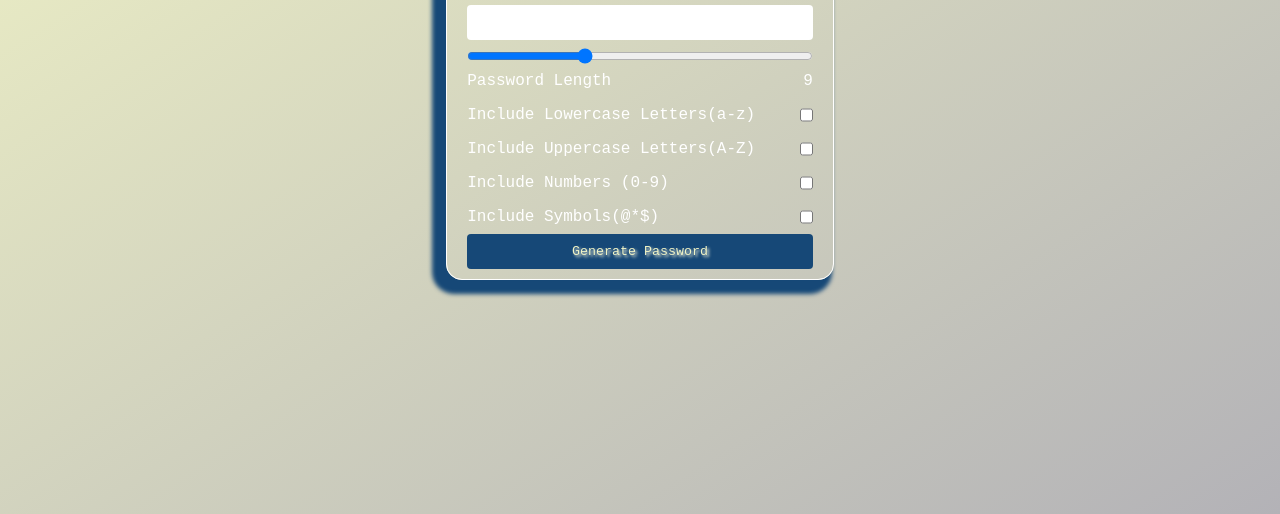
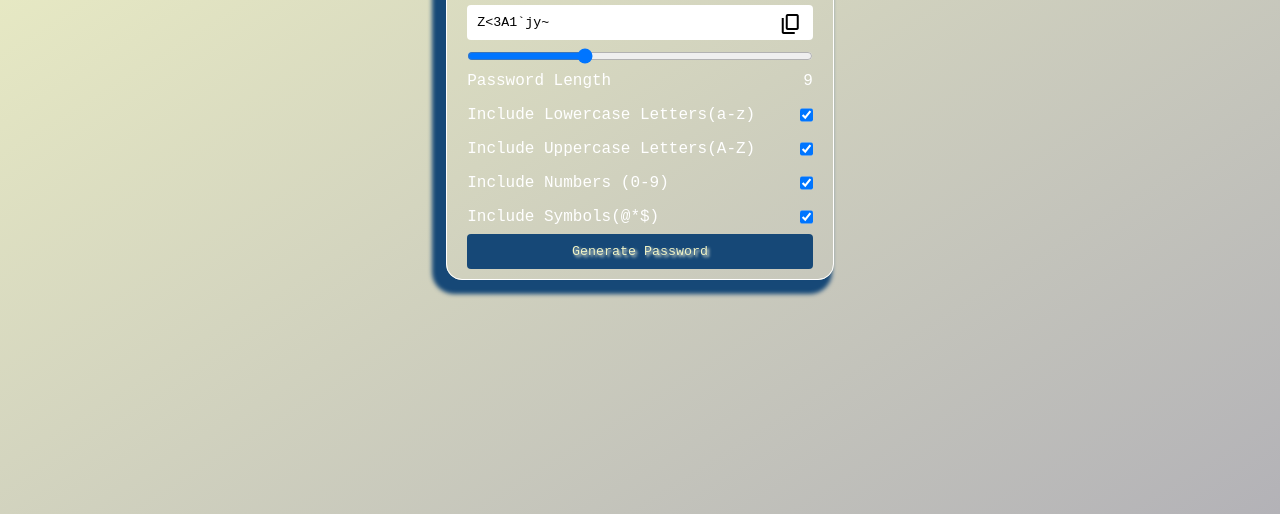
Before and after one commit to GstarOR/my-first-calc-with-JS, a plain HTML site: page learning/gen.html in a window 1280 px wide. Both pictures are taken after typing "Sample" into the empty fields and a click on the button "Generate Password". Shown: the part 286-800 px from the top of the page. Drawn offline with nearby package versions, Linux system fonts and the light colour scheme.

Commit message:
my first calc P

```diff
--- a/learning/gen.css
+++ b/learning/gen.css
@@ -31,7 +31,16 @@ body{
 .inputBox{
     display: flex;
     flex-direction: column;
+    position: relative;
 
+
+}
+.inputBox span{
+    position: absolute;
+    right: 10px;
+    top: 50%;
+    transform: translateY(-10px);
+    cursor: pointer;
 }
 .inp{
     padding: 10px;
--- a/learning/gen.html
+++ b/learning/gen.html
@@ -3,6 +3,7 @@
   <head>
     <title>Password Generator</title>
     <link rel="stylesheet" href="gen.css" />
+    <link href="https://fonts.googleapis.com/css2?family=Material+Symbols+Outlined" rel="stylesheet" />
     <meta />
     <meta http-equiv="Content-Type" content="text/html;charset=UTF-8" />
   </head>
@@ -12,27 +13,30 @@
 
       <div class="inputBox" >
         <input type="text" class="inp" id="passBox" />
-        <input type="range" min="1" max="25" value="9" id="inputslider"/>
+        <span class="material-symbols-outlined" id="copytext">
+          content_copy
+        </span>
       </div>
+      <input type="range" min="1" max="25" value="9" id="inputslider"/>
       <div class="divLetters">
         <p>Password Length</p>
         <span id="slidervalue"></span>
       </div>
       <div class="divLetters">
         <label for="lowercase">Include Lowercase Letters(a-z)</label>
-        <input type="checkbox" class="lowC" id="lowercase" />
+        <input type="checkbox" class="lowC" id="lowercase" checked />
       </div>
       <div class="divLetters">
         <label for="">Include Uppercase Letters(A-Z)</label>
-        <input type="checkbox" class="lowC" id="uppercase"/>
+        <input type="checkbox" class="lowC" id="uppercase" checked/>
       </div>
       <div class="divLetters">
         <label for="">Include Numbers (0-9)</label>
-        <input type="checkbox" class="lowC" id="numbers"/>
+        <input type="checkbox" class="lowC" id="numbers" checked/>
       </div>
       <div class="divLetters">
         <label for="symbols">Include Symbols(@*$)</label>
-        <input type="checkbox" class="lowC" id="symbols"/>
+        <input type="checkbox" class="lowC" id="symbols" checked/>
       </div>
       <button class="btn" id="genBtn">Generate Password</button>
     </div>
--- a/learning/gen.js
+++ b/learning/gen.js
@@ -6,6 +6,8 @@ let upperCase = document.getElementById('uppercase');
 let numbers = document.getElementById('numbers');
 let symbols = document.getElementById('symbols');
 let genBtn = document.getElementById('genBtn');
+let copyText = document.getElementById('copytext');
+console.log(copyText);
 
 //show the initial value of the slider.
 sliderValue.innerHTML = inputSlider.value;
@@ -37,9 +39,27 @@ function generatePassword() {
 
 
     if (allChars.length === 0) {
-        return "";
+        return genPassword;
     }
+    let i = 1;
+    while (i <= inputSlider.value) {
+        genPassword += allChars.charAt(Math.floor(Math.random() * allChars.length));
+        i++;
+    }
+    //genPassword = allChars.charAt(Math.floor(Math.random() * allChars.length));
+    return genPassword;
+}
 
-    return allChars.charAt(Math.floor(Math.random() * allChars.length));
+//copy password to clipboard
 
-}
+copyText.addEventListener('click', () => {
+    if (passBox.value.length <= 0 || passBox.value !== "") {
+        navigator.clipboard.writeText(passBox.value);
+        copyText.textContent = "check";
+        copyText.title = "Password Copied!";
+        setTimeout(() => {
+            copyText.textContent = "content_copy";
+            copyText.title = "Copy to clipboard";
+        },3000);
+    }
+    });
```
